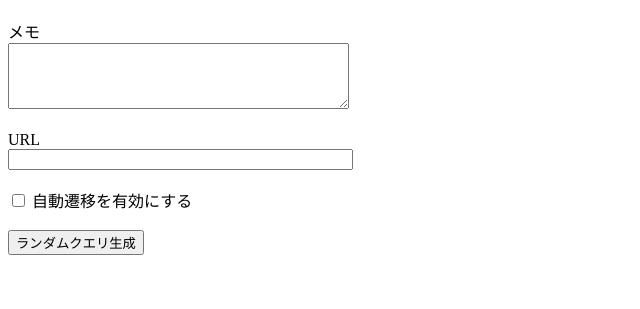
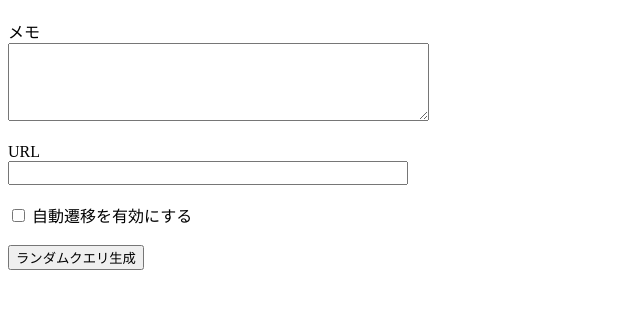
Before and after one commit to 46memorybit/auto, a plain HTML site: page index.html in a window 1280 px wide. Shown: the part 61-370 px from the top of the page, without its empty margins (0-640 px from the left). Drawn offline with Linux system fonts and the light colour scheme.

Commit message:
Update textarea and input styles in index.html

```diff
--- a/index.html
+++ b/index.html
@@ -2,7 +2,7 @@
 <html lang="ja">
 <head>
 <meta charset="UTF-8" />
-<meta name="viewport" content="width=device-width, initial-scale=1.0" />
+<meta name="viewport" content="width=device-width, initial-scale=1.0, maximum-scale=1.0, user-scalable=no" />
 <title>Auto Link PWA</title>
 <link rel="manifest" href="manifest.webmanifest" />
 </head>
@@ -11,11 +11,11 @@
 
 
 <label>メモ</label><br />
-<textarea id="memo" rows="4" cols="40"></textarea><br /><br />
+<textarea id="memo" rows="4" cols="40" style="font-size:16px;"></textarea><br /><br />
 
 
 <label>URL</label><br />
-<input type="url" id="url" size="40" /><br /><br />
+<input type="url" id="url" size="40" style="font-size:16px;" /><br /><br />
 
 
 <label>
```
